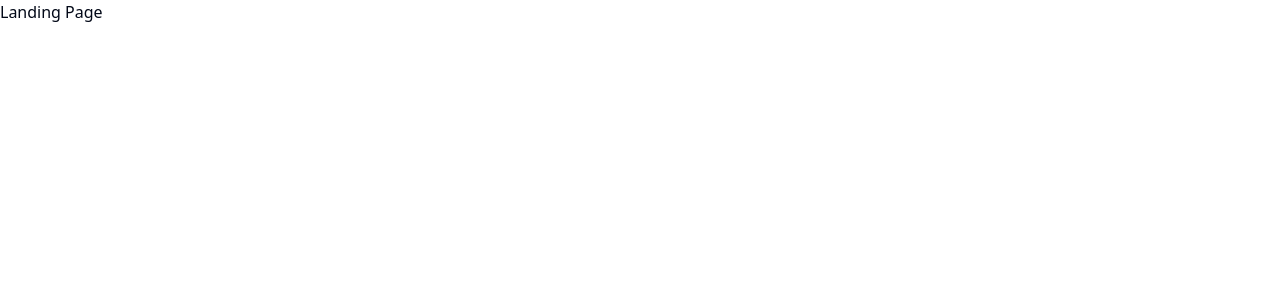
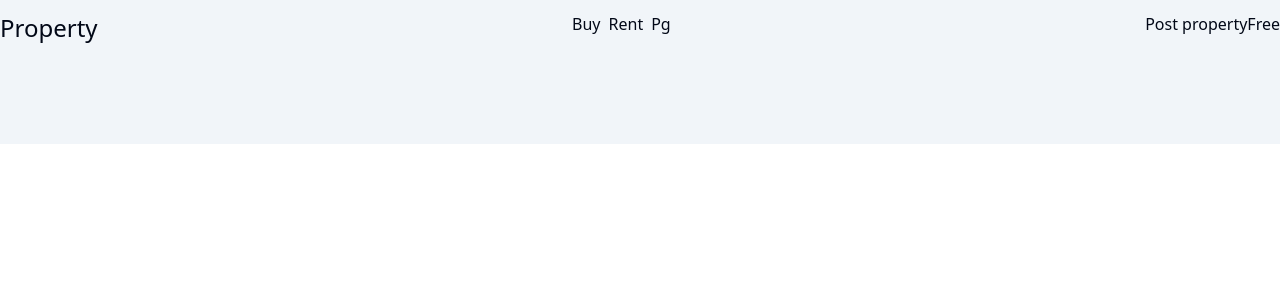
Before and after one commit to YashSharma10/Property-Yatra, a React (Vite) app in the folder frontend/: page /landing in a window 1280 px wide. Shown: the top 300 px of the page. Built offline with nearby package versions, Linux system fonts and the light colour scheme.

Commit message:
start navbar

```diff
--- a/frontend/src/App.jsx
+++ b/frontend/src/App.jsx
@@ -2,10 +2,12 @@ import React from "react";
 import { Button } from "./components/ui/button";
 import { Route, Routes } from "react-router-dom";
 import LandingPage from "./pages/LandingPage";
+import Navbar from "./components/ui/Navbar";
 
 const App = () => {
   return (
     <div>
+      <Navbar />
       <Routes>
         <Route path="/landing" element={<LandingPage />} />
       </Routes>
--- /dev/null
+++ b/frontend/src/components/ui/Navbar.jsx
@@ -0,0 +1,28 @@
+import React from "react";
+import { Link } from "react-router-dom";
+
+const Navbar = () => {
+  return (
+    <header className="flex bg-slate-100 h-36 justify-between pt-3">
+      <span className="text-2xl">Property</span>
+      <nav>
+        <ul className="flex gap-2">
+          <li>
+            <Link to={"/buy"}>Buy</Link>
+          </li>
+          <li>
+            <Link to={"/rent"}>Rent</Link>
+          </li>
+          <li>
+            <Link to={"/pg"}>Pg</Link>
+          </li>
+        </ul>
+      </nav>
+      <div>
+        Post property<span>Free</span>
+      </div>
+    </header>
+  );
+};
+
+export default Navbar;
--- a/frontend/src/pages/LandingPage.jsx
+++ b/frontend/src/pages/LandingPage.jsx
@@ -1,7 +1,7 @@
 import React from "react";
 
 const LandingPage = () => {
-  return <div>Landing Page</div>;
+  return <div></div>;
 };
 
 export default LandingPage;
```
